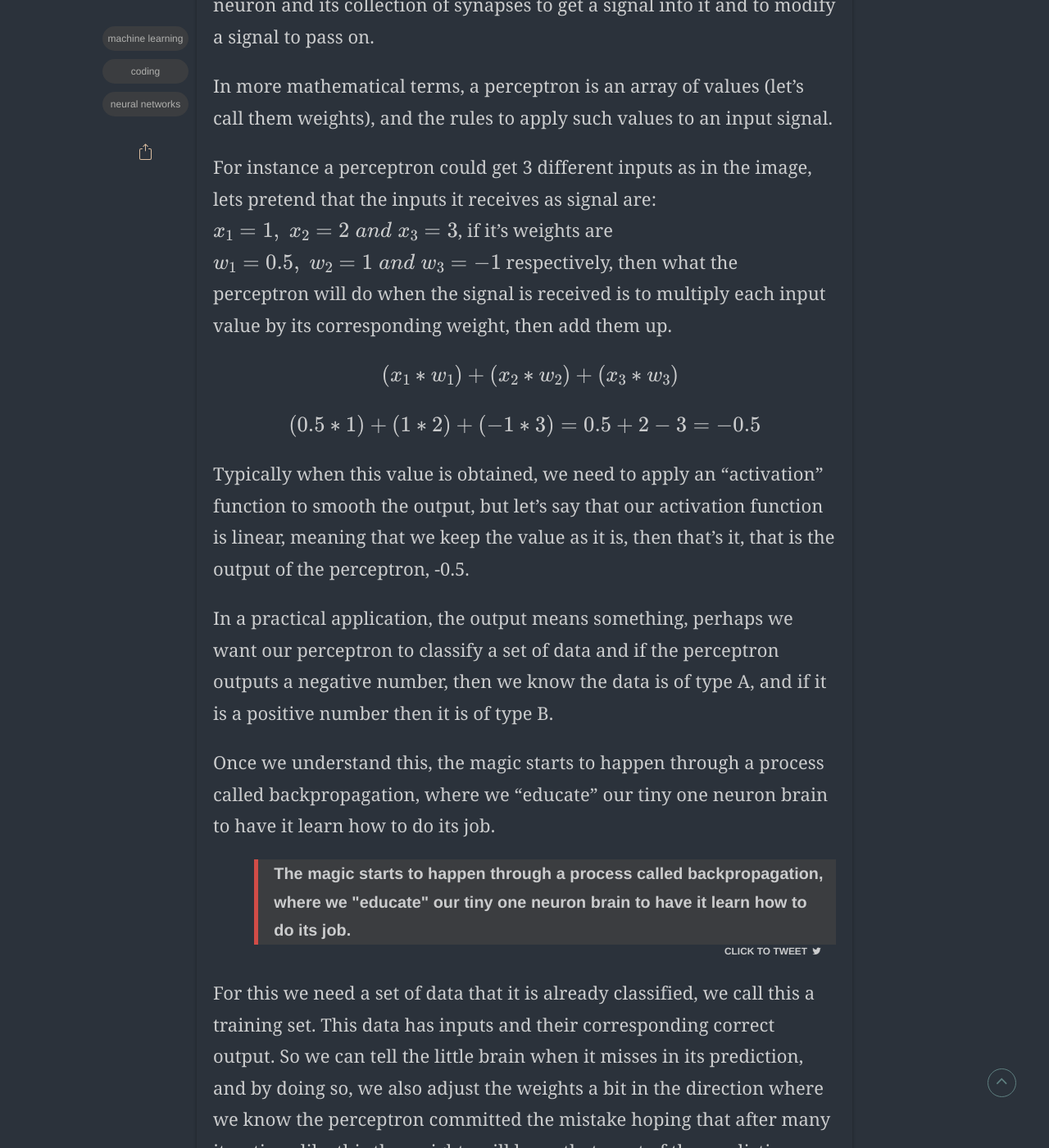
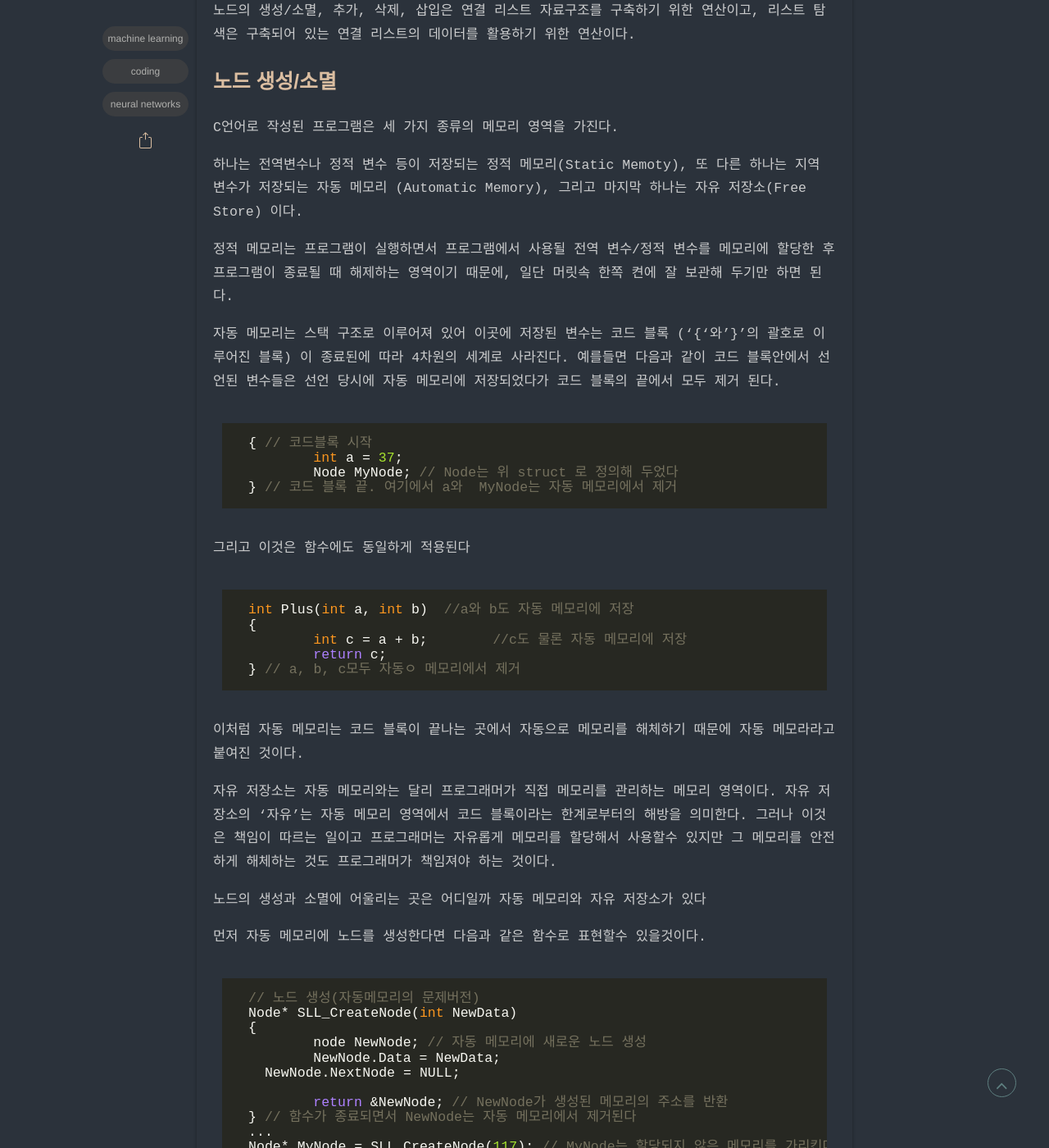
Before and after one commit to youngukk/youngukk.github.io, a Jekyll site: the page built from _posts/2021-01-25-single-neuron-perceptron.markdown, in a window 1280 px wide and 1400 px high, scrolled down 2024 px. Shown: the whole window at 82% size. Built offline with Jekyll 4.4.1, drawn with Linux system fonts in a browser that asks for light colours; some web fonts are replaced; formulas are drawn with MathJax 3; comment, search, counter and statistics services are not loaded; some of the changed text lies outside the part shown.

Commit message:
Update 2021-01-25-single-neuron-perceptron.markdown

````diff
--- a/_posts/2021-01-25-single-neuron-perceptron.markdown
+++ b/_posts/2021-01-25-single-neuron-perceptron.markdown
@@ -2,104 +2,137 @@
 layout: post
 read_time: true
 show_date: true
-title:  Single Neuron Perceptron
-date:   2021-01-25 13:32:20 -0600
-description: Single neuron perceptron that classifies elements learning quite quickly.
+title: 연결리스트 C언어로 표현하기
+date: '2021-08-09 13:32:20 -0600'
+description: 연결리스트 C언어로 표현하기.
 img: posts/20210125/Perceptron.jpg
-tags: [machine learning, coding, neural networks]
+tags:
+  - machine learning
+  - coding
+  - neural networks
 author: Armando Maynez
-github:  amaynez/Perceptron/
-mathjax: yes
+github: amaynez/Perceptron/
+mathjax: 'yes'
+published: true
 ---
-As an entry point to learning python and getting into Machine Learning, I decided to code from scratch the Hello World! of the field, a single neuron perceptron.
+# 연결(LInked) 리스트
 
-## What is a perceptron?
+링크드 리스트(Linked List)는 리스트를 구현하는 여러가지 기법 중에서도 간단한 방법으로 사용되는 자료구조 이다.
 
-A perceptron is the basic building block of a neural network, it can be compared to a neuron, And its conception is what detonated the vast field of Artificial Intelligence nowadays.
+리스트 내의 각 요소는 노드(Node)라고 부른다. 링크드 리스트는 '노드를 연결해서 만드는 리스트'라고 해서 붙여진 이름이다.
 
-Back in the late 1950's, a young [Frank Rosenblatt](https://en.wikipedia.org/wiki/Frank_Rosenblatt) devised a very simple algorithm as a foundation to construct a machine that could learn to perform different tasks.
+리스트의 첫 번째 노드를 헤드(Head)라 부르며 마지막 노드를 테일(Tail)이라고 부른다.
 
-In its essence, a perceptron is nothing more than a collection of values and rules for passing information through them, but in its simplicity lies its power.
+연결 리스트는 사이에 새로운 노드를 끼워 넣거나 제거하는 것도 아주 쉽다. 해당 노드를 가리키는 포인터만 교환하면 되기 때문이다.
 
-<center><img src='./assets/img/posts/20210125/Perceptron.png'></center>
+연결리스트의 간단한 설명은 이 정도로 하고 본격적으로  C언어로 구현하면서 차근차근 이야기하겠다.
 
-Imagine you have a 'neuron' and to 'activate' it, you pass through several input signals, each signal connects to the neuron through a synapse, once the signal is aggregated in the perceptron, it is then passed on to one or as many outputs as defined. A perceptron is but a neuron and its collection of synapses to get a signal into it and to modify a signal to pass on.
+## C언어로 표현하는 링크드 리스트의 노드
 
-In more mathematical terms, a perceptron is an array of values (let's call them weights), and the rules to apply such values to an input signal.
+먼저 연결 리스트의 기본 연산을 하기전에 노드를 표현해야 하는데 연결 리스트의 노드는 C언어로 표현하면 다음과 같은 구조체로 표현할수 있다.
 
-For instance a perceptron could get 3 different inputs as in the image, lets pretend that the inputs it receives as signal are: $x_1 = 1, \; x_2 = 2\; and \; x_3 = 3$, if it's weights are $w_1 = 0.5,\; w_2 = 1\; and \; w_3 = -1$ respectively, then what the perceptron will do when the signal is received is to multiply each input value by its corresponding weight, then add them up.
+```c
+typedef struct tagNode{
+	int Data;              // 데이터 필드
+	struct Node* NextNode; // 다음 노드를 가리키는 포인터
+} Node;
+```
 
-<p style="text-align:center">\(<br>
-\begin{align}
-\begin{split}
-\left(x_1 * w_1\right) + \left(x_2 * w_2\right) + \left(x_3 * w_3\right)
-\end{split}
-\end{align}
-\)</p>
+## 연결 리스트의 주요 연산
 
-<p style="text-align:center">\(<br>
-\begin{align}<br>
-\begin{split}<br>
-\left(0.5 * 1\right) + \left(1 * 2\right) + \left(-1 * 3\right) = 0.5 + 2 - 3 = -0.5
-\end{split}<br>
-\end{align}<br>
-\)</p>
+기본적으로 연결 리스트를 구축하고 연결 리스트에 있는 자료를 사용하기 위해 필요한 연산은 다섯 가지로 표현할수 있다.
 
-Typically when this value is obtained, we need to apply an "activation" function to smooth the output, but let's say that our activation function is linear, meaning that we keep the value as it is, then that's it, that is the output of the perceptron, -0.5.
+- 노드 생성/소멸
+- 노드 추가
+- 노드 탐색
+- 노드 삭제
+- 노드 삽입
 
-In a practical application, the output means something, perhaps we want our perceptron to classify a set of data and if the perceptron outputs a negative number, then we know the data is of type A, and if it is a positive number then it is of type B.
+노드의 생성/소멸, 추가, 삭제, 삽입은 연결 리스트 자료구조를 구축하기 위한 연산이고, 리스트 탐색은 구축되어 있는 연결 리스트의 데이터를 활용하기 위한 연산이다.
 
-Once we understand this, the magic starts to happen through a process called backpropagation, where we "educate" our tiny one neuron brain to have it learn how to do its job.
+## 노드 생성/소멸
 
-<tweet>The magic starts to happen through a process called backpropagation, where we "educate" our tiny one neuron brain to have it learn how to do its job.</tweet>
+C언어로 작성된 프로그램은 세 가지 종류의 메모리 영역을 가진다.
 
-For this we need a set of data that it is already classified, we call this a training set. This data has inputs and their corresponding correct output. So we can tell the little brain when it misses in its prediction, and by doing so, we also adjust the weights a bit in the direction where we know the perceptron committed the mistake hoping that after many iterations like this the weights will be so that most of the predictions will be correct.
+하나는 전역변수나 정적 변수 등이 저장되는 정적 메모리(Static Memoty), 또 다른 하나는 지역 변수가 저장되는 자동 메모리 (Automatic Memory), 그리고 마지막 하나는 자유 저장소(Free Store) 이다.
 
-After the model trains successfully we can have it classify data it has never seen before, and we have a fairly high confidence that it will do so correctly.
+정적 메모리는 프로그램이 실행하면서 프로그램에서 사용될 전역 변수/정적 변수를 메모리에 할당한 후 프로그램이 종료될 때 해제하는 영역이기 때문에, 일단 머릿속 한쪽 켠에 잘 보관해 두기만 하면 된다.
 
-The math behind this magical property of the perceptron is called gradient descent, and is just a bit of differential calculus that helps us convert the error the brain is having into tiny nudges of value of the weights towards their optimum. [This video series by 3 blue 1 brown explains it wonderfuly.](https://www.youtube.com/watch?v=aircAruvnKk&list=PLZHQObOWTQDNU6R1_67000Dx_ZCJB-3pi)
+자동 메모리는 스택 구조로 이루어져 있어 이곳에 저장된 변수는 코드 블록 ('{'와'}'의 괄호로 이루어진 블록) 이 종료된에 따라 4차원의 세계로 사라진다. 예를들면 다음과 같이 코드 블록안에서 선언된 변수들은 선언 당시에 자동 메모리에 저장되었다가 코드 블록의 끝에서 모두 제거 된다.
 
-My program creates a single neuron neural network tuned to guess if a point is above or below a randomly generated line and generates a visualization based on graphs to see how the neural network is learning through time.
 
-The neuron has 3 inputs and weights to calculate its output:
 
-    input 1 is the X coordinate of the point,
-    Input 2 is the y coordinate of the point,
-    Input 3 is the bias and it is always 1
+```c
+{ // 코드블록 시작
+	int a = 37;
+	Node MyNode; // Node는 위 struct 로 정의해 두었다
+} // 코드 블록 끝. 여기에서 a와  MyNode는 자동 메모리에서 제거
+```
 
-    Input 3 or the bias is required for lines that do not cross the origin (0,0)
+그리고 이것은 함수에도 동일하게 적용된다
 
-The Perceptron starts with weights all set to zero and learns by using 1,000 random points per each iteration.
+```c
+int Plus(int a, int b)  //a와 b도 자동 메모리에 저장
+{
+	int c = a + b;        //c도 물론 자동 메모리에 저장
+	return c;
+} // a, b, c모두 자동ㅇ 메모리에서 제거
+```
 
-The output of the perceptron is calculated with the following activation function:
-    if x * weight_x + y weight_y + weight_bias is positive then 1 else 0
+이처럼 자동 메모리는 코드 블록이 끝나는 곳에서 자동으로 메모리를 해체하기 때문에 자동 메모라라고 붙여진 것이다.
 
-The error for each point is calculated as the expected outcome of the perceptron minus the real outcome therefore there are only 3 possible error values:
+자유 저장소는 자동 메모리와는 달리 프로그래머가 직접 메모리를 관리하는 메모리 영역이다. 자유 저장소의 '자유'는 자동 메모리 영역에서 코드 블록이라는 한계로부터의 해방을 의미한다. 그러나 이것은 책임이 따르는 일이고 프로그래머는 자유롭게 메모리를 할당해서 사용할수 있지만 그 메모리를 안전하게 해체하는 것도 프로그래머가 책임져야 하는 것이다.
 
-|Expected  |  Calculated | Error|
-|:----:|:----:|:----:|
-|1|-1|1|
-|1|1|0|
-|-1|-1|0|
-|-1|1|-1|
+노드의 생성과 소멸에 어울리는 곳은 어디일까 자동 메모리와 자유 저장소가 있다
 
-With every point that is learned if the error is not 0 the weights are adjusted according to:
+먼저 자동 메모리에 노드를 생성한다면 다음과 같은 함수로 표현할수 있을것이다.
 
-    New_weight = Old_weight + error * input * learning_rate
-    for example: New_weight_x = Old_weight_x + error * x * learning rate
+```c
+// 노드 생성(자동메모리의 문제버전)
+Node* SLL_CreateNode(int NewData)
+{
+	node NewNode; // 자동 메모리에 새로운 노드 생성
+	NewNode.Data = NewData;
+  NewNode.NextNode = NULL;
 
-A very useful parameter in all of neural networks is teh learning rate, which is basically a measure on how tiny our nudge to the weights is going to be.
+	return &NewNode; // NewNode가 생성된 메모리의 주소를 반환
+} // 함수가 종료되면서 NewNode는 자동 메모리에서 제거된다
+...
+Node* MyNode = SLL_CreateNode(117); // MyNode는 할당되지 않은 메모리를 가리킨다
+```
 
-In this particular case, I coded the learning_rate to decrease with every iteration as follows:
+즉 SLL_CreateNode( ) 함수 안에서 생성된 NewNode는 함수가 종료하면서 메모리에서 제거된다. 하지만 SLL_CreateNode( ) 함수는 NewNode가 존재했던 메모리의 주소를 반환단다. 이것은 MyNode 포인터는 상관없는 메모리를 가리키고 문제를 발생 시킨다.
 
-    learning_rate = 0.01 / (iteration + 1)
+자동 메모리를 쓸 수 없다는 것을 알았으니 자유 저장소를 알아보자
 
-this is important to ensure that once the weights are nearing the optimal values the adjustment in each iteration is subsequently more subtle.
+자유 저장소에 메모리를 할당하려면 malloc( ) 함수가 필요하다
 
-<center><img src='./assets/img/posts/20210125/Learning_1000_points_per_iteration.jpg'></center>
+```c
+void* malloc( size_t size);
+```
 
-In the end, the perceptron always converges into a solution and finds with great precision the line we are looking for.
+malloc( ) 함수의 반환형인 void*는 만능 포인터라고도 불린다. 어떤 형이라도 가리킬 수 있어 자유 저장소에 메모리 주소를 어떤 형의 포인터로도 가리킬 수 있다는 것을 의미한다. 그리고 molloc( )함수의 유일한 매개 변수의 자료형이자 sizeof 연산자의 반환형이기도 한 size_t는 typedef문을 이용하여 uinsigned int 의 별칭으로 선언되어 잇다. 간단히 말해 size_t 는 곧 unsigned int형이다.
 
-Perceptrons are quite a revelation in that they can resolve equations by learning, however they are very limited. By their nature they can only resolve linear equations, so their problem space is quite narrow.
+malloc( )함수를 사용하여 노드를 자유 저장소에 생성하는 예제는 다음과 같다.
 
-Nowadays the neural networks consist of combinations of many perceptrons, in many layers, and other types of "neurons", like convolution, recurrent, etc. increasing significantly the types of problems they solve.
+```c
+//노드 생성
+Node* SLL_CreateNode(ElementType NewData)
+{
+	Node* NewNode = (Node*)malloc(sizeof(Node));
+
+	NewNode->Data = NewData;  // 데이터 저장
+	NewNode->NextNode = NULL; // 다음 노드에 대한 포인터는 NULL 로 초기화
+
+	return NewNode;           //노드의 주소 반환
+}
+```
+
+노드를 소멸시키는 방법은 free( )함수를 사용하면 된다.
+
+```c
+//코드 소멸
+void sLL_DestroyNode(Node* Node){
+	free(Node);
+}
+```
````
